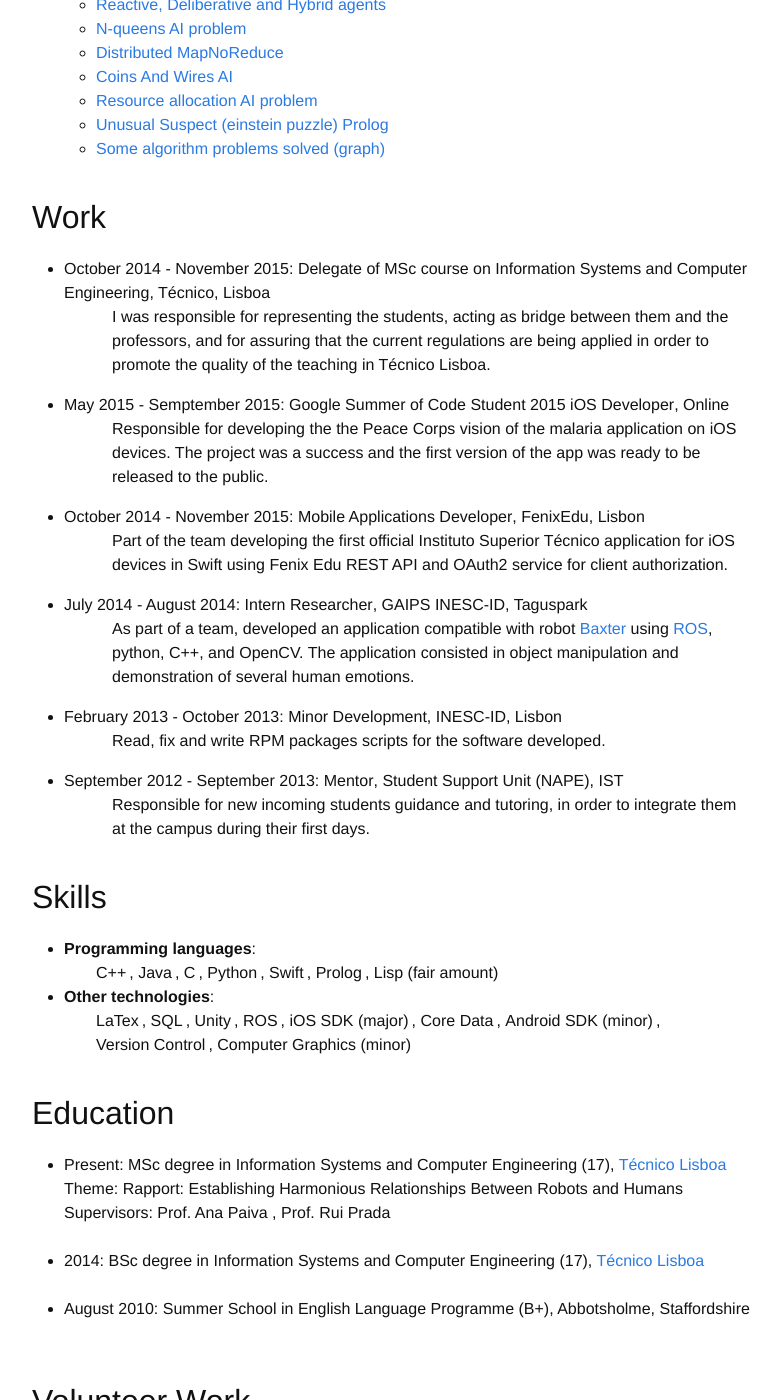
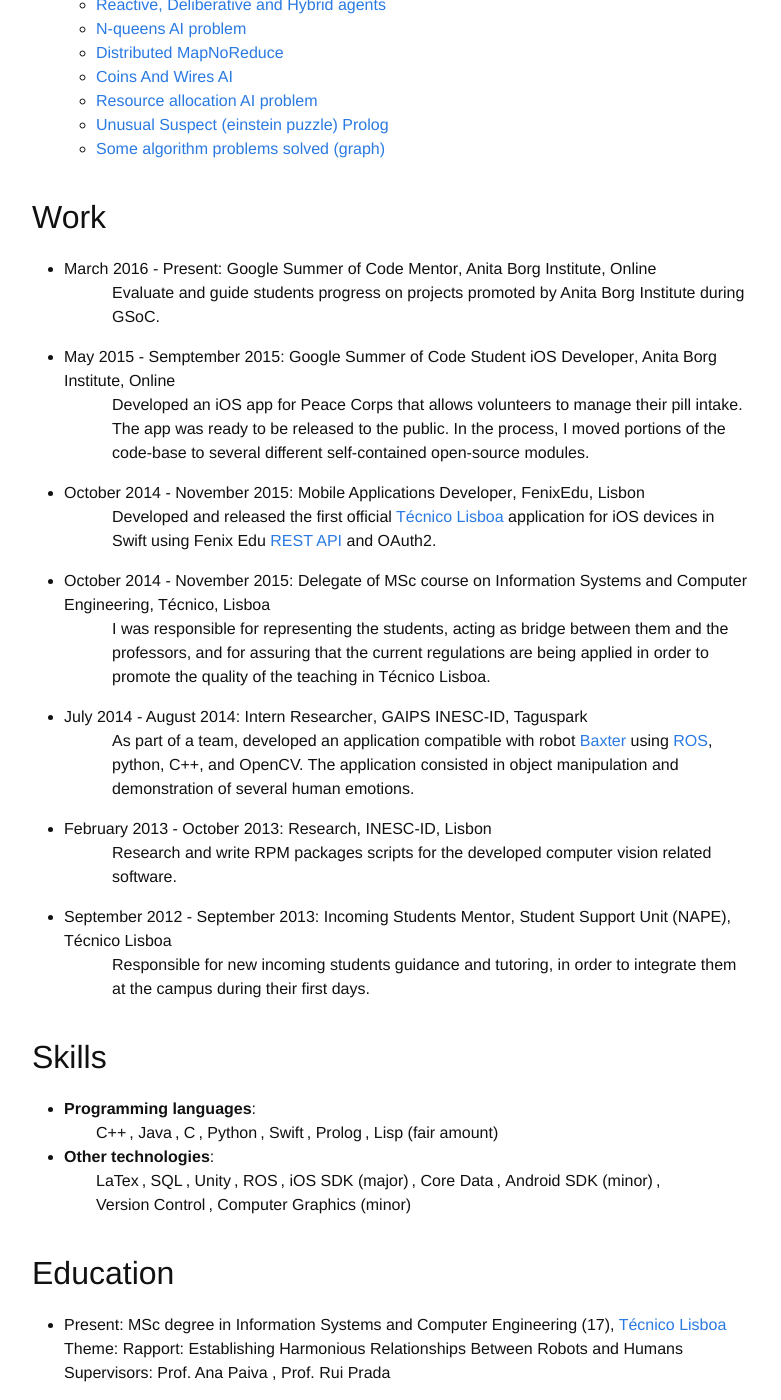
Before and after one commit to xanzheus/riques, a Jekyll site: the page built from about.html, in a window 1280 px wide and 1400 px high, scrolled down 568 px. Shown: the whole window, without its empty margins (248-1029 px from the left). Built offline with Jekyll 4.4.1, drawn with Linux system fonts in a browser that asks for light colours; some of the changed text lies outside the part shown.

Commit message:
Update curriculum.yml

```diff
--- a/_data/curriculum.yml
+++ b/_data/curriculum.yml
@@ -71,6 +71,32 @@
 
 work:
     title: "Work"
+    gsoc2016-mentor:
+        title: Google Summer of Code Mentor
+        location: Anita Borg Institute, Online
+        description: >
+            Evaluate and guide students progress on projects promoted by Anita Borg Institute during GSoC.
+        from: March 2016
+        to: Present
+
+    gsoc2016-student:
+        title: Google Summer of Code Student iOS Developer
+        location: Anita Borg Institute, Online
+        description: >
+            Developed an iOS app for Peace Corps that allows volunteers to manage their pill intake.
+            The app was ready to be released to the public. In the process, I moved portions of the code-base to several
+            different self-contained open-source modules.
+        from: May 2015
+        to: Semptember 2015
+
+    fenix-iOS:
+        title: Mobile Applications Developer
+        location: FenixEdu, Lisbon
+        description: >
+            Developed and released the first official <a href="https://itunes.apple.com/us/app/tecnico-lisboa/id959976468">Técnico Lisboa</a> application
+            for iOS devices in Swift using Fenix Edu <a href"http://fenixedu.org/dev/api/">REST API</a> and OAuth2.
+        from: October 2014
+        to: November 2015
     course-delegate:
         title: Delegate of MSc course on Information Systems and Computer Engineering
         location: Técnico, Lisboa
@@ -78,23 +104,6 @@
             I was responsible for representing the students, acting as bridge between them and the professors,
             and for assuring that the current regulations are being applied in order to promote the quality of the
             teaching in Técnico Lisboa.
-        from: October 2014
-        to: November 2015
-    GSoC2016:
-        title: Google Summer of Code Student 2015 iOS Developer
-        location: Online
-        description: >
-            Responsible for developing the the Peace Corps vision of the malaria application on iOS devices.
-            The project was a success and the first version of the app was ready to be released to the public.
-        from: May 2015
-        to: Semptember 2015
-
-    fenix-iOS:
-        title: Mobile Applications Developer
-        location: FenixEdu, Lisbon
-        description: >
-            Part of the team developing the first official Instituto Superior Técnico application for iOS devices in Swift
-            using Fenix Edu REST API and OAuth2 service for client authorization.
         from: October 2014
         to: November 2015
     gaips-internship:
@@ -107,15 +116,15 @@
         from: July 2014
         to: August 2014
     inesc-dm-internship:
-        title: Minor Development
+        title: Research
         location: INESC-ID, Lisbon
         description: >
-            Read, fix and write RPM packages scripts for the software developed.
+            Research and write RPM packages scripts for the developed computer vision related software.
         from: February 2013
         to: October 2013
     nape:
-        title: Mentor
-        location: Student Support Unit (NAPE), IST
+        title: Incoming Students Mentor
+        location: Student Support Unit (NAPE), Técnico Lisboa
         description: >
             Responsible for new incoming students guidance and tutoring, in order to integrate them at the campus during their first days.
         from: September 2012
@@ -186,15 +195,14 @@
         title: <a href="http://www.re-food.org/blog/">Refood</a> volunteer
         location: Campo Pequeno, Lisbon
         description: >
-            Ease the redirection of un-served left-over food to people in need by
-            gathering goods at the local restaurants and delivering them to the central base.
+            Ease the redirection of un-served left-over food to people in need by gathering goods from food establishments.
         from: March 2014
         to: May 2014
     natura-observa:
         title: Natura observa volunteer
         location: Natural Park Sintra-Cascais
         description: >
-            Maintenance of pedestrian routes and local flora
+            Maintenance of pedestrian routes and local flora.
         from: July 2012-2013
         to: July 2012-2013
     children-take-care:
@@ -212,7 +220,7 @@
 languages:
     title: "Languages"
     portuguese:
-        name: Portuguese (mother language)
+        name: Portuguese (native)
         written-level: Very Good
         oral-level: Very good
     english:
@@ -228,9 +236,9 @@
     title: "Honor and Awards"
     academic-performance:
         description: Técnico Lisboa Academic Performance
+        date: 2011, 2012, 2013
+        for: ""
+    natura-observa:
+        description: Natura Observa Performance Award
         date: 2012, 2013
         for: ""
-    natura-observa:
-        description: Performance Award
-        date: 2012, 2013
-        for: Hard worker during project Javali
```
